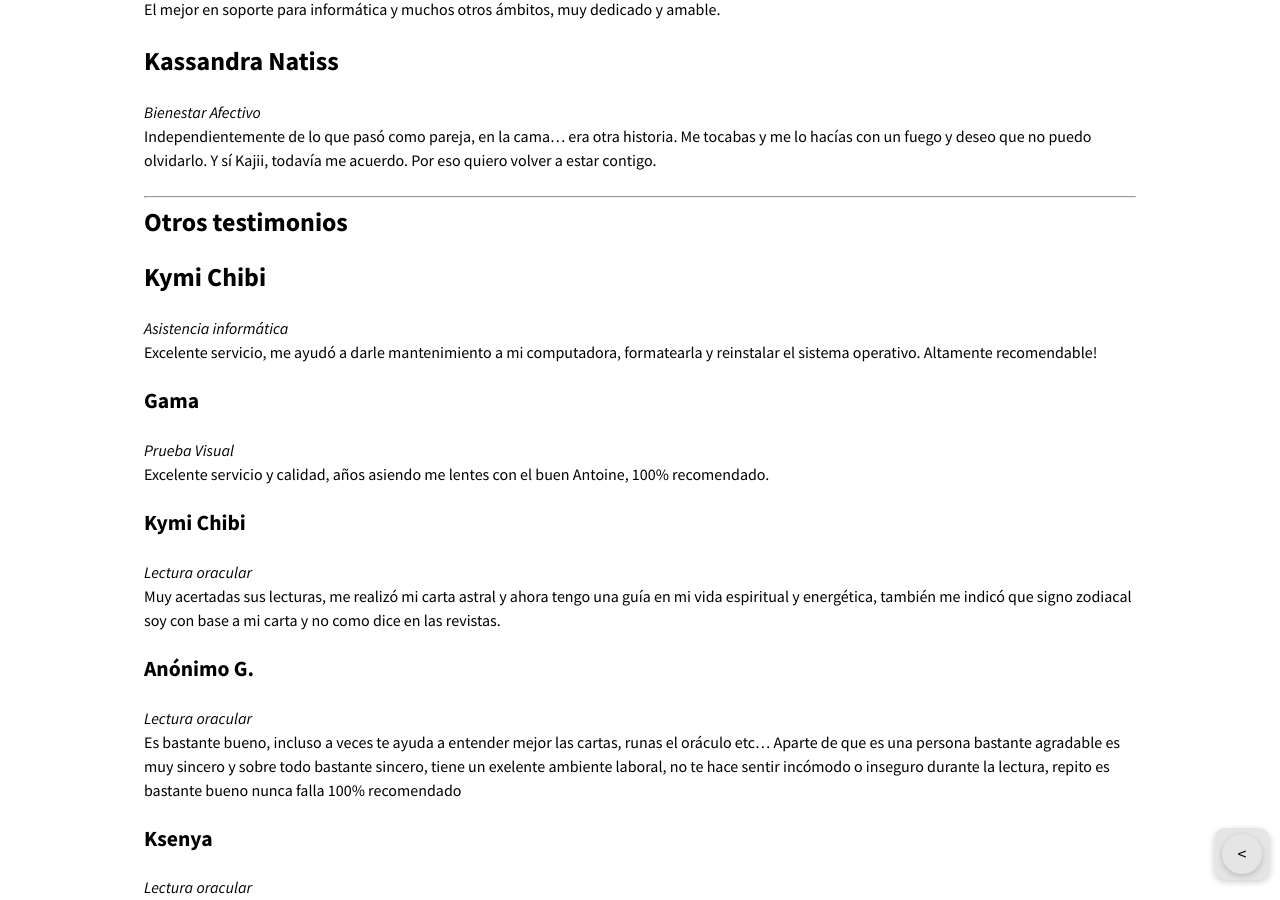
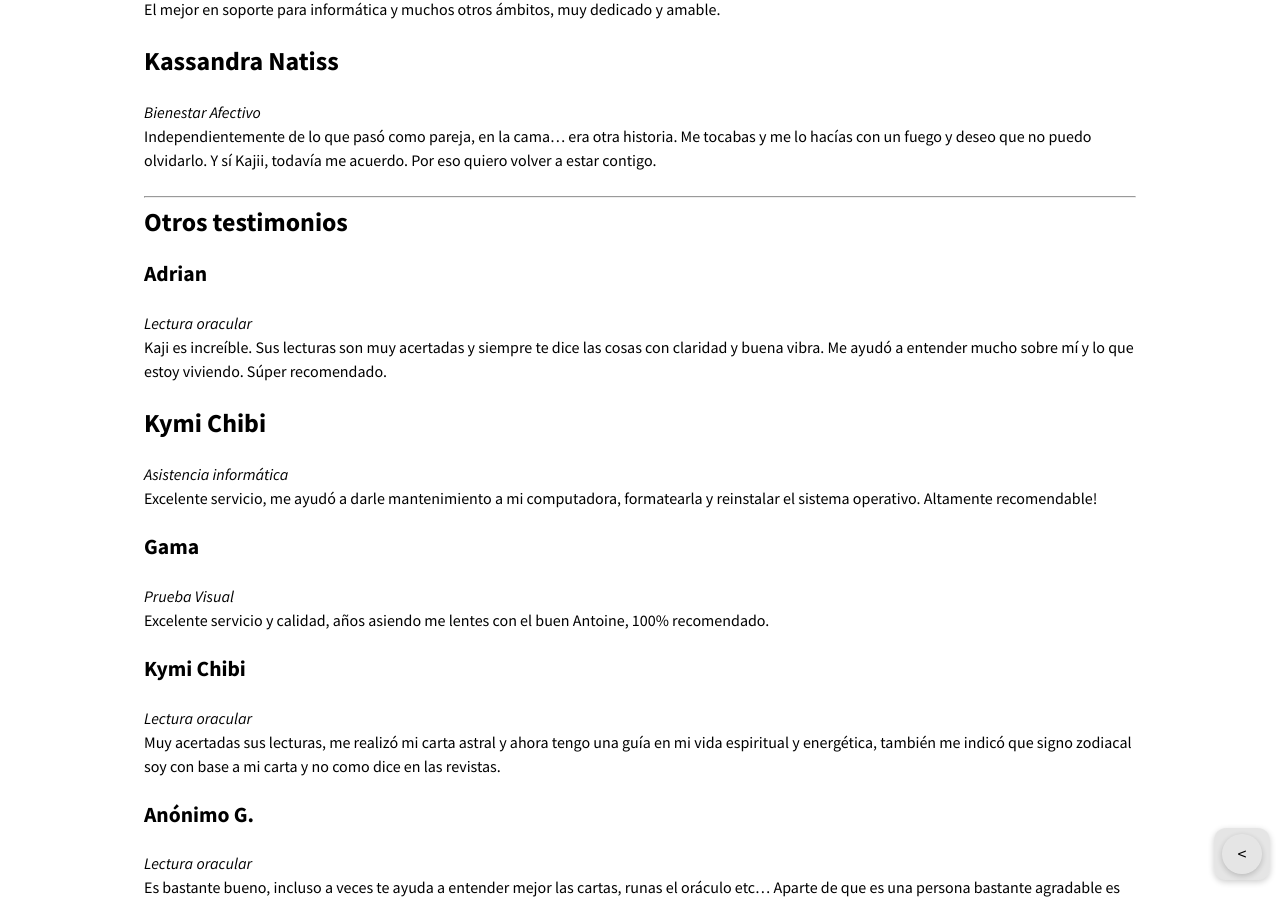
Before and after one commit to KajiiNarumi/iasuarezv, a Jekyll site: the page built from testimonios.md, in a window 1280 px wide and 900 px high, scrolled down 1523 px. Built offline with Jekyll 4.4.1, drawn with Linux system fonts in a browser that asks for light colours; nearby versions of some CDN libraries.

Commit message:
Add testimonial from Adrian
Added testimonial from Adrian praising Kaji's readings.

```diff
--- a/testimonios.md
+++ b/testimonios.md
@@ -63,6 +63,9 @@ Independientemente de lo que pasó como pareja, en la cama… era otra historia.
 ---
 ### Otros testimonios
 
+#### **Adrian**
+*Lectura oracular*
+Kaji es increíble. Sus lecturas son muy acertadas y siempre te dice las cosas con claridad y buena vibra. Me ayudó a entender mucho sobre mí y lo que estoy viviendo. Súper recomendado.
 
 ### **Kymi Chibi**
 *Asistencia informática*
```
